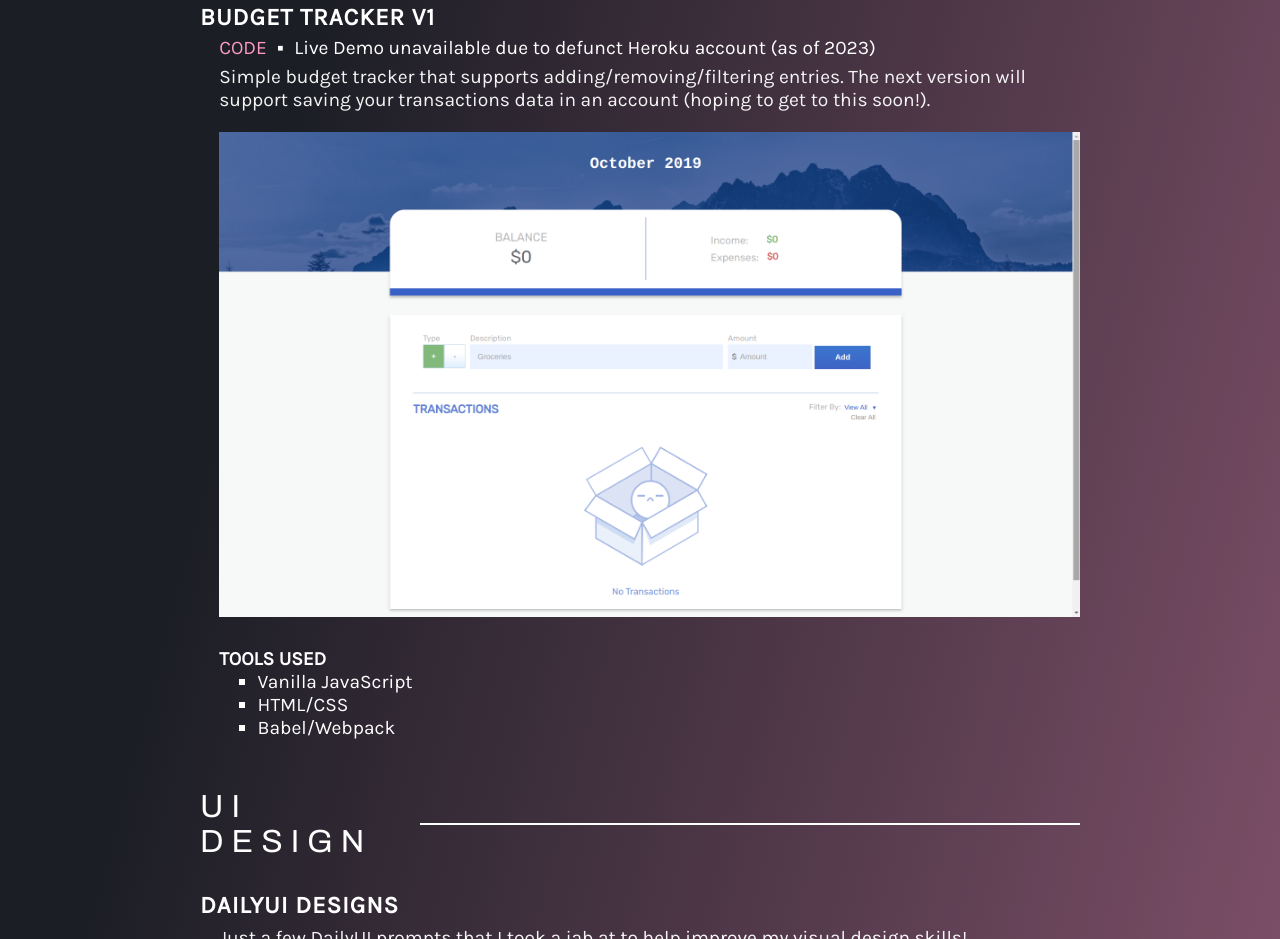
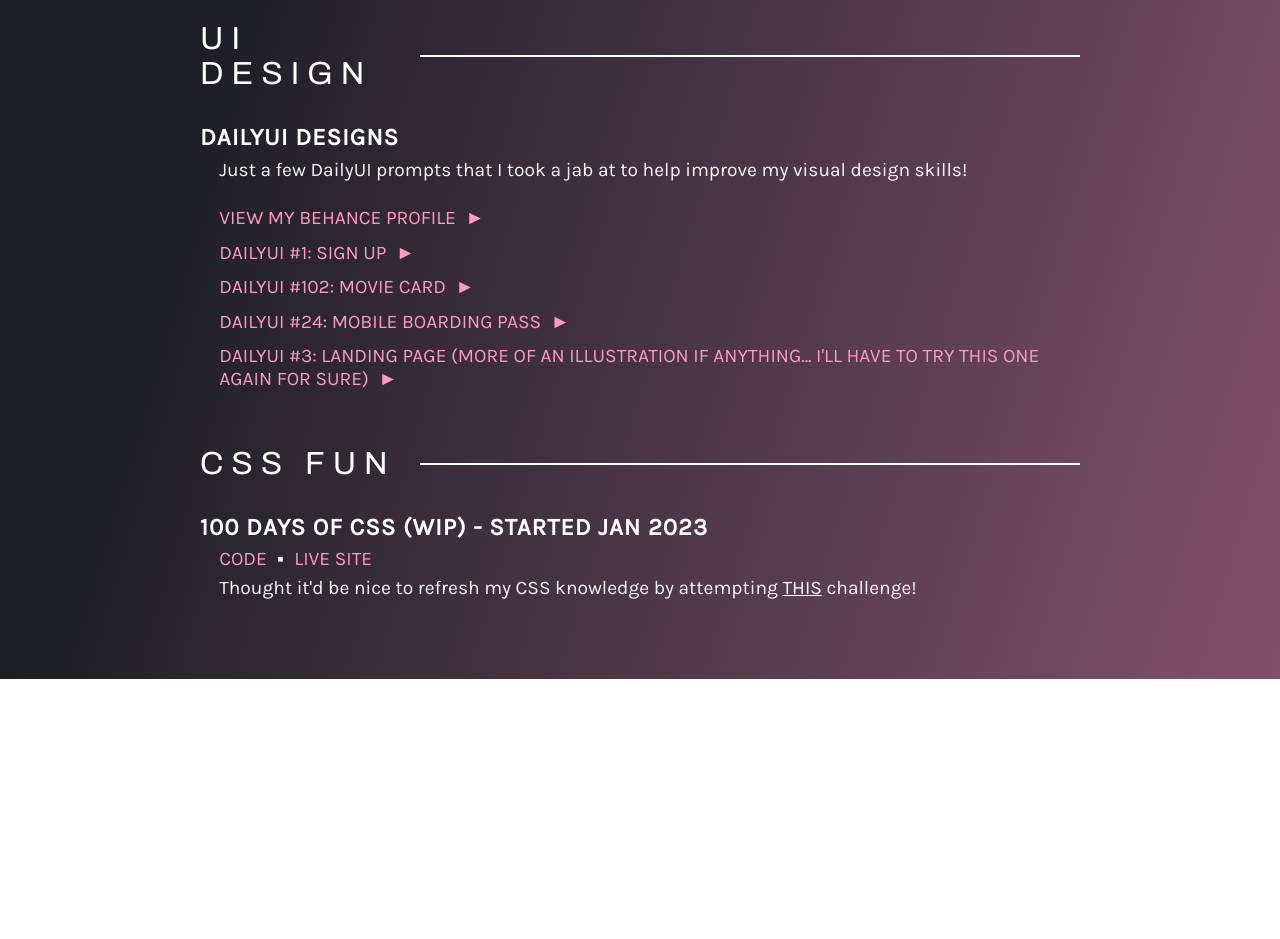
Before and after one commit to janet-yu/janet-yu.github.io, a plain HTML site: page portfolio.html in a window 1280 px wide. Shown: the part 3629-4568 px from the top of the page. After the commit the page ends 4308 px from the top, so only its background shows below. Drawn offline with Linux system fonts and the light colour scheme.

Commit message:
refactor: add css portolio section

```diff
--- a/portfolio.html
+++ b/portfolio.html
@@ -132,7 +132,7 @@
               </p>
               <img
                 src="img/chats_screenshot.png"
-                alt="Screenshot of my budget tracker app with an input for expenses and income"
+                alt="Screenshot of my chat app with an input for expenses and income"
               />
               <h4 class="tools-used-title">Tools Used</h4>
               <ul class="tools-used-list">
@@ -181,44 +181,6 @@
             </div>
             <!-- sketchpad tracker details -->
           </div>
-          <div class="project">
-            <h3 class="project-title">Budget Tracker V1</h3>
-            <div class="project-details">
-              <ul class="details__programming-proj-links proj-links">
-                <li>
-                  <a
-                    href="https://github.com/janet-yu/budget_app"
-                    target="_blank"
-                    >Code</a
-                  >
-                </li>
-                <li>&#9642;&#xfe0e;</li>
-                <li>
-                  Live Demo unavailable due to defunct Heroku account (as of 2023)
-                </li>
-              </ul>
-              <p class="project-desc">
-                Simple budget tracker that supports adding/removing/filtering
-                entries. The next version will support saving your transactions
-                data in an account (hoping to get to this soon!).
-              </p>
-              <img
-                src="img/budget_tracker.png"
-                alt="Screenshot of my budget tracker app with an input for expenses and income"
-              />
-              <h4 class="tools-used-title">Tools Used</h4>
-              <ul class="tools-used-list">
-                <li>Vanilla JavaScript</li>
-                <li>HTML/CSS</li>
-                <li>Babel/Webpack</li>
-              </ul>
-            </div>
-            <!-- budget tracker details -->
-
-
-          </div>
-          <!-- end of budget tracker div -->
-
         <div class="project-type">
           <div class="project-type__title-container">
             <h2 class="project-type__title">ui design</h2>
@@ -273,6 +235,34 @@
         </div>
         <!-- end of ui projects -->
       </div>
+      <div class='project-type'>
+         <div class="project-type__title-container">
+            <h2 class="project-type__title">CSS Fun</h2>
+            <span class="title__bar"></span>
+          </div>
+
+          <div class="project">
+            <h3 class="project-title">100 Days of CSS (WIP) - started Jan 2023</h3>
+             <div class="project-details">
+              <ul class="details__programming-proj-links proj-links">
+                <li>
+                  <a href="https://github.com/janet-yu/100-days-css" target="_blank"
+                    >Code</a
+                  >
+                </li>
+                <li>&#9642;&#xfe0e;</li>
+                <li>
+                  <a href="https://aquamarine-meringue-406e06.netlify.app/" target="_blank"
+                    >Live Site</a
+                  >
+                </li>
+              </ul>
+              <p class="project-desc">
+                Thought it'd be nice to refresh my CSS knowledge by attempting <a style="text-decoration: underline;" href="https://100dayscss.com/" target="_blank">this</a> challenge!
+              </p>
+            </div>
+          </div>
+      </div>
     </div>
   </body>
 </html>
```
